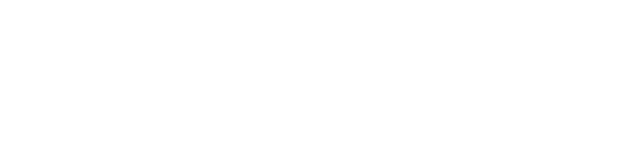
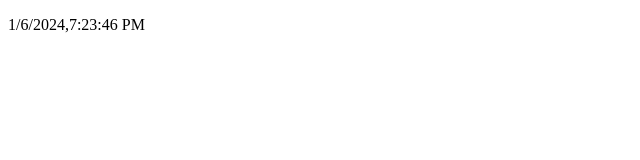
Before and after one commit to acciojob/clock-amitphalwadiya09, a website: page main.html in a window 1280 px wide. Shown: the whole page, without its empty margins (0-640 px from the left). Drawn offline with Linux system fonts and the light colour scheme.

Commit message:
created a submission

```diff
--- a/main.html
+++ b/main.html
@@ -8,6 +8,7 @@
 
 <body>
 	<!-- the entire body must be written by student -->
+	<p class="timer"></p>
     <script type="text/javascript" src="./script.js">
 </script>
 
--- a/script.js
+++ b/script.js
@@ -1 +1,36 @@
 //your JS code here. If required.
+let para=document.querySelector(".timer")
+function timeshow()
+{
+    const d = new Date();
+   let month=d.getMonth();
+   let day=d.getDay();
+   let year=d.getFullYear();
+
+   let hrs=d.getHours();
+   let min=d.getMinutes();
+   let sec=d.getSeconds();
+
+   let datetime=`${month}/${day}/${year}`;
+   let time=converttime(hrs,min,sec)
+
+   para.innerHTML=`${datetime},${time}`
+}
+
+function converttime(hrs,min,sec)
+{
+    if(hrs==0)
+    {
+      return `12:${min}:${sec} PM`
+    }
+    else if(hrs>12)
+    {
+     return `${hrs-12}:${min}:${sec} PM`
+    }
+    else
+    {
+     return `${hrs}:${min}:${sec} PM`
+    }
+}
+
+setInterval(timeshow,1000)
```
